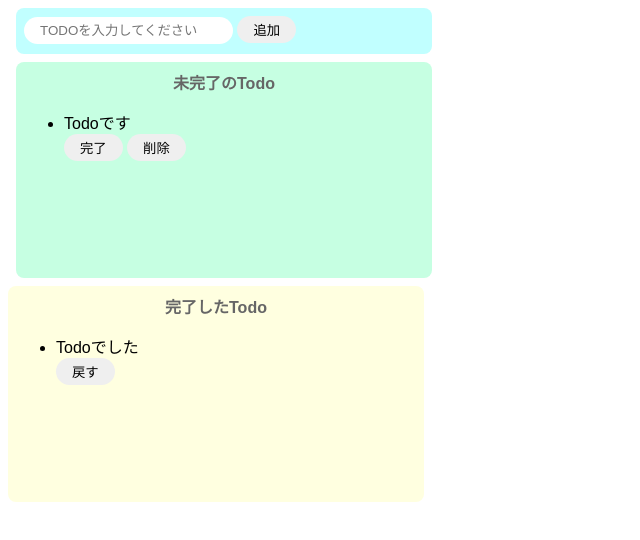
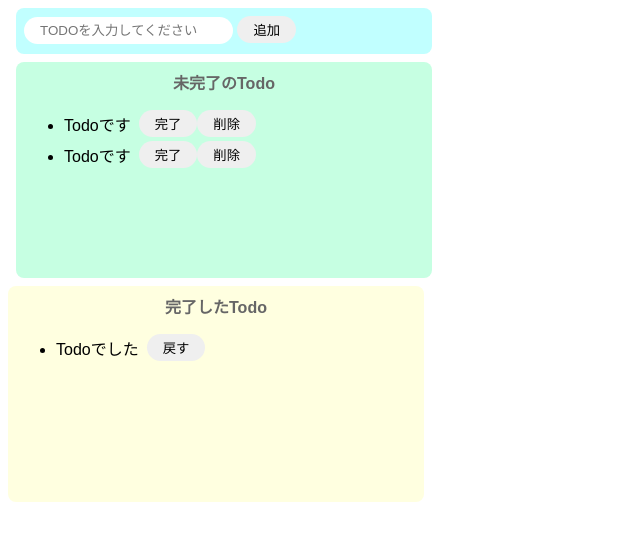
Before and after one commit to dyundyun2910/codesandbox-udemy-modern-java-section5, a website built with Parcel: page src/index.html in a window 1280 px wide. Shown: the whole page, without its empty margins (0-640 px from the left). Built offline with nearby package versions, Linux system fonts and the light colour scheme.

Commit message:
Update index.html and styles.css

```diff
--- a/src/index.html
+++ b/src/index.html
@@ -13,7 +13,12 @@
     <div class="incomplete-area">
       <p class="title">未完了のTodo</p>
       <ul>
-        <div>
+        <div class="list-row">
+          <li>Todoです</li>
+          <button>完了</button>
+          <button>削除</button>
+        </div>
+        <div class="list-row">
           <li>Todoです</li>
           <button>完了</button>
           <button>削除</button>
@@ -23,7 +28,7 @@
     <div class="complete-area">
       <p class="title">完了したTodo</p>
       <ul>
-        <div>
+        <div class="list-row">
           <li>Todoでした</li>
           <button>戻す</button>
         </div>
--- a/src/styles.css
+++ b/src/styles.css
@@ -19,6 +19,10 @@ button:hover {
   background-color: #ff7fff;
   color: #fff;
   cursor: pointer;
+}
+
+li {
+  margin-right: 8px;
 }
 
 .input-area {
@@ -53,3 +57,9 @@ button:hover {
   font-weight: bold;
   color: #666;
 }
+
+.list-row {
+  display: flex;
+  align-items: center;
+  padding-bottom: 4px;
+}
```
